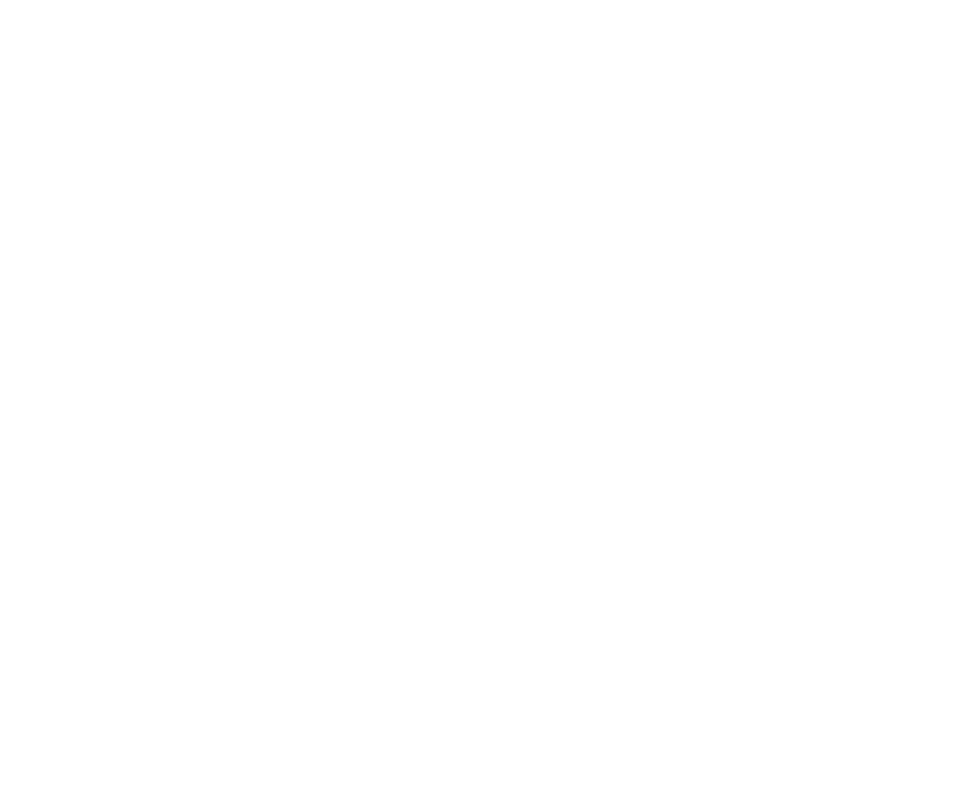
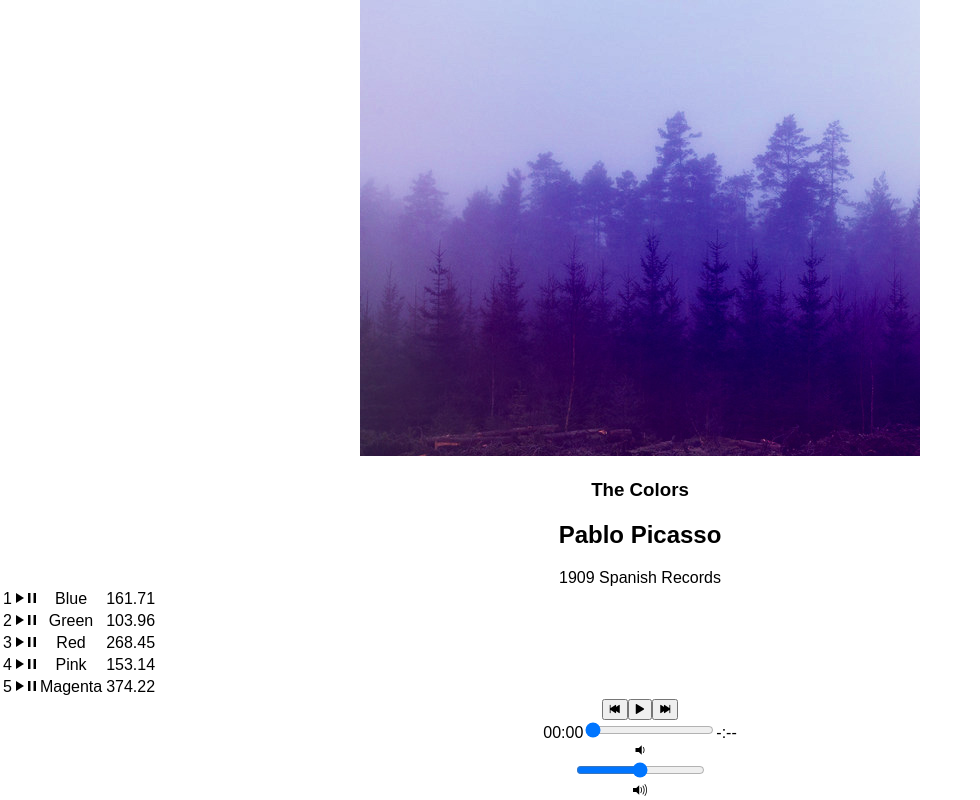
Before and after one commit to clintondnicholson/bloc-jams-react, a React (Create React App) app: page /album/the-colors in a window 1280 px wide. Shown: the part 294-1094 px from the top of the page, without its empty margins (0-980 px from the left). Before the commit the page ends 800 px from the top, so only its background shows below. Built offline with nearby package versions, Linux system fonts and the light colour scheme.

Commit message:
assignment-9-bloc-jams-react:completed

```diff
--- a/src/App.js
+++ b/src/App.js
@@ -20,6 +20,7 @@
         <main>
           <Route exact path="/" component={Landing} />
           <Route path="/library" component={Library} />
+          <Route path="/album/:slug" component={Album} />
         </main>
       </div>
     );
--- a/src/components/Album.js
+++ b/src/components/Album.js
@@ -98,6 +98,20 @@
      this.setState({ currentTime: newTime });
     }
 
+    handleVolumeChange(e) {
+      const newVolume = e.target.value;
+      this.audioElement.volume = newVolume;
+      this.setState({currentVolume: newVolume});
+    }
+
+    formatTime(seconds) {
+      if (isNaN(seconds)) return "-:--";
+
+      let date = new Date(null);
+      date.setSeconds(seconds);
+      return date.toISOString().substr(14,5);
+    }
+
 
   render() {
     return(
@@ -135,10 +149,13 @@
            currentSong={this.state.currentSong}
            currentTime={this.audioElement.currentTime}
            duration={this.audioElement.duration}
+           currentVolume={this.state.currentVolume}
            handleSongClick={() => this.handleSongClick(this.state.currentSong)}
            handlePrevClick={() => this.handlePrevClick()}
            handleNextClick={() => this.handleNextClick()}
            handleTimeChange={(e) => this.handleTimeChange(e)}
+           handleVolumeChange={(e) => this.handleVolumeChange(e)}
+           formatTime={(seconds) => this.formatTime(seconds)}
          />
       </section>
     )
--- a/src/components/PlayerBar.js
+++ b/src/components/PlayerBar.js
@@ -16,7 +16,7 @@
            </button>
          </section>
          <section id="time-control">
-           <div className="current-time">{this.props.currentTime}</div>
+           <span className="current-time">{this.props.formatTime(this.props.currentTime)}</span>
            <input type="range"
                   className="seek-bar"
                   value={(this.props.currentTime / this.props.duration) || 0}
@@ -24,13 +24,20 @@
                   min="0"
                   step="0.01"
                   onChange={this.props.handleTimeChange}
-
            />
-           <div className="total-time">{this.props.duration.toString()}</div>
+           <span className="total-time">{this.props.formatTime(this.props.duration)}</span>
          </section>
          <section id="volume-control">
            <div className="icon ion-volume-low"></div>
-           <input type="range" className="seek-bar" defaultValue="80" />
+             <input
+               type="range"
+               className="seek-bar"
+               defaultValue="this.props.currentVolume"
+               max="1"
+               min="0"
+               step="0.01"
+               onChange={this.props.handleVolumeChange}
+             />
            <div className="icon ion-volume-high"></div>
          </section>
       </section>
```
